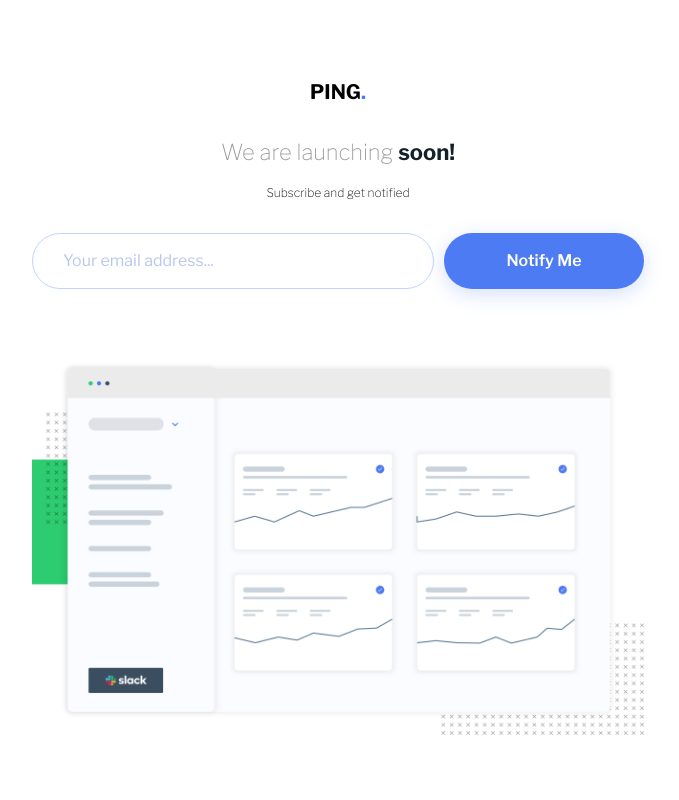
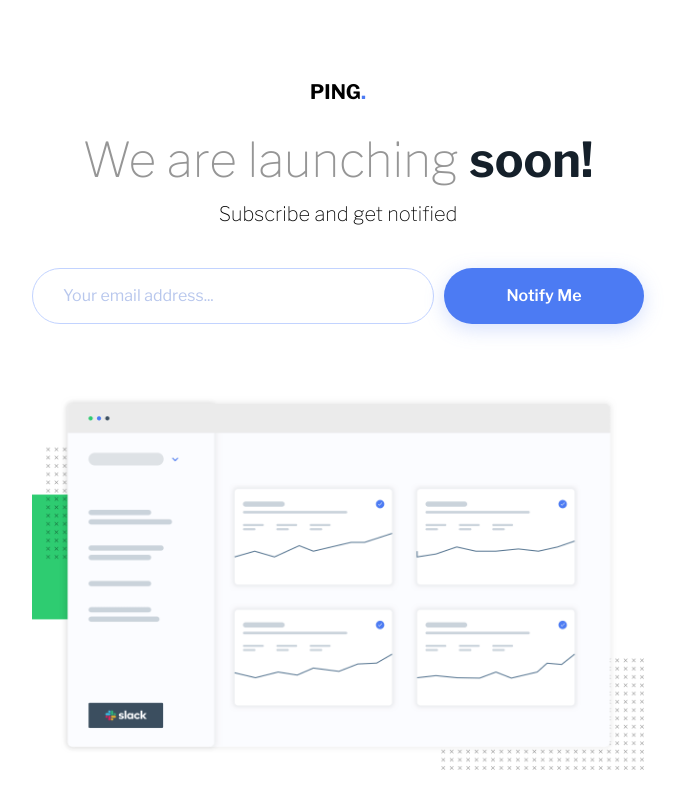
Before and after one commit to david-pang/frontend-mentor-ping-single-column-coming-soon, a website: page index.html in a window 1280 px wide. Shown: the top 800 px of the page, without its empty margins (302-981 px from the left). Drawn offline with nearby package versions, Linux system fonts and the light colour scheme.

Commit message:
Update styles

```diff
--- a/index.html
+++ b/index.html
@@ -24,12 +24,12 @@
     <div class="logo text-xl/6 font-bold">
       PING<span class="text-blue">.</span>
     </div>
-    <h1 class="mt-8 text-[22px] text-grey font-thin">
+    <h1 class="mt-8 text-[22px] text-grey font-thin md:text-5xl">
       We are launching <strong class="text-blue-dark font-bold">soon!</strong>
     </h1>
-    <p class="subtitle mt-4 text-xs font-thin">Subscribe and get notified</p>
+    <p class="subtitle mt-4 text-xs font-thin md:text-xl">Subscribe and get notified</p>
     <form action="" name="subscription"
-      class="flex flex-col mt-8 mx-auto px-4.5 gap-2.5 lg:flex-row md:max-w-1/2 lg:px-0 lg:text-center">
+      class="flex flex-col mt-8 mx-auto px-4.5 gap-2.5 lg:flex-row lg:mt-10 md:max-w-1/2 lg:px-0 lg:text-center">
       <fieldset class="grow lg:text-left">
         <input type="email" name="email" class="input w-full placeholder:text-blue-light"
           placeholder="Your email address..." />
```
Also changed, not shown: src/assets/css/styles.css.
